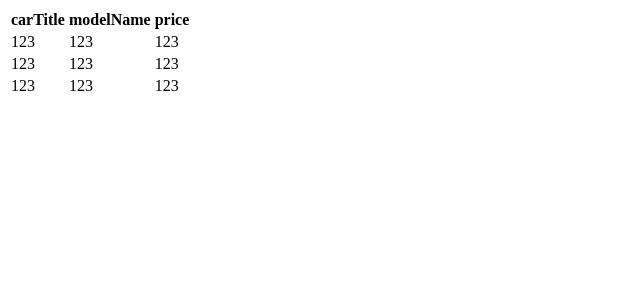
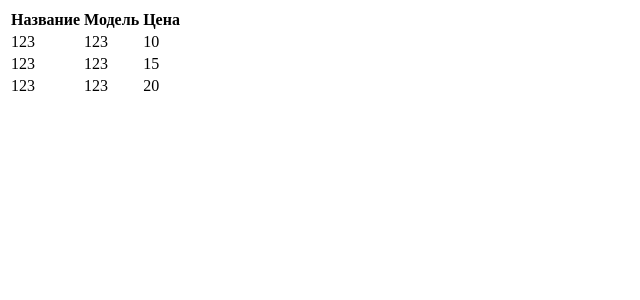
Before and after one commit to aheadweb/react-metatable, a React (Vite) app: page / in a window 1280 px wide. Shown: the top 300 px of the page, without its empty margins (0-640 px from the left). Built offline with nearby package versions, Linux system fonts and the light colour scheme.

Commit message:
finished basic example

```diff
--- a/src/App.tsx
+++ b/src/App.tsx
@@ -1,11 +1,15 @@
 import React, { useEffect } from "react";
-import { carsData, carsTableMetaData } from "./__mock__";
+
+import { carsData, carsTableMetaData, carsDataLocale } from "./__mock__";
 
 import { useGetTableColumns } from "./metamodel";
 import { BaseMetaTable } from "./components";
 
 const App = () => {
-  const { columns } = useGetTableColumns<typeof carsData[0]>({ metaData: carsTableMetaData });
+  const { columns } = useGetTableColumns<typeof carsData[0]>({
+    metaData: carsTableMetaData,
+    locale: carsDataLocale.ru,
+  });
 
   return (
     <BaseMetaTable<typeof carsData[0]> columns={columns} data={carsData} />
--- a/src/__mock__/index.ts
+++ b/src/__mock__/index.ts
@@ -1,2 +1,3 @@
 export * from "./metadata";
 export * from "./table-data";
+export * from "./locale";
--- /dev/null
+++ b/src/__mock__/locale/cars-data-locale.ts
@@ -0,0 +1,7 @@
+export const carsDataLocale = {
+  ru: {
+    carTitle: "Название",
+    modelName: "Модель",
+    price: "Цена",
+  },
+};
--- /dev/null
+++ b/src/__mock__/locale/index.ts
@@ -0,0 +1 @@
+export { carsDataLocale } from "./cars-data-locale";
--- a/src/components/base-cell/Number/index.tsx
+++ b/src/components/base-cell/Number/index.tsx
@@ -1,8 +1,10 @@
 import React from "react";
 import { BaseCell } from "../../../types";
 
-interface NumberCellProps extends BaseCell {}
+interface NumberCellProps extends BaseCell {
+  value: number;
+}
 
-export const NumberCell = (props: NumberCellProps) => {
-  return <div>123</div>;
+export const NumberCell = ({ value }: NumberCellProps) => {
+  return <>{value}</>;
 };
--- a/src/components/base-cell/index.ts
+++ b/src/components/base-cell/index.ts
@@ -1,5 +1,5 @@
-import { TextCell } from "./Text";
-import { NumberCell } from "./Number";
+import { TextCell } from "./text";
+import { NumberCell } from "./number";
 
 import { BaseCellTypes } from "../../types";
 
--- a/src/metamodel/index.tsx
+++ b/src/metamodel/index.tsx
@@ -1,6 +1,6 @@
 import { TableMetaData, TableScheme } from "../types";
 import { BaseFields } from "../components";
-import { useEffect, useMemo } from "react";
+import { useMemo } from "react";
 
 const fieldsMap = Object.assign({}, BaseFields);
 
@@ -12,7 +12,7 @@ interface TableMetaModelProps {
 export const useGetTableColumns = <T extends {}>(
   props: TableMetaModelProps
 ): {
-  columns: TableScheme<T>[]
+  columns: TableScheme<T>[];
 } => {
   const { locale = {}, metaData } = props;
   return useMemo(
@@ -20,15 +20,20 @@ export const useGetTableColumns = <T extends {}>(
       columns: Object.entries(metaData).map(([columnName, cellSettings]) => ({
         id: columnName,
         headerModel: locale[columnName] || columnName,
-        bodyModel: getColumnCell<T>(cellSettings),
+        bodyModel: getColumnCell<T>(columnName, cellSettings),
       })),
     }),
     []
   );
 };
 
-const getColumnCell = <T extends {}>(cellSettings: TableMetaData["string"]) => {
+const getColumnCell = <T extends Record<string, any>>(
+  columnName: string,
+  cellSettings: TableMetaData["string"]
+) => {
   const Component = fieldsMap[cellSettings.type];
   if (!Component) return null;
-  return (tableData: T) => <Component {...tableData} />;
+  return (tableData: T) => (
+    <Component value={tableData[columnName] || undefined} />
+  );
 };
```
